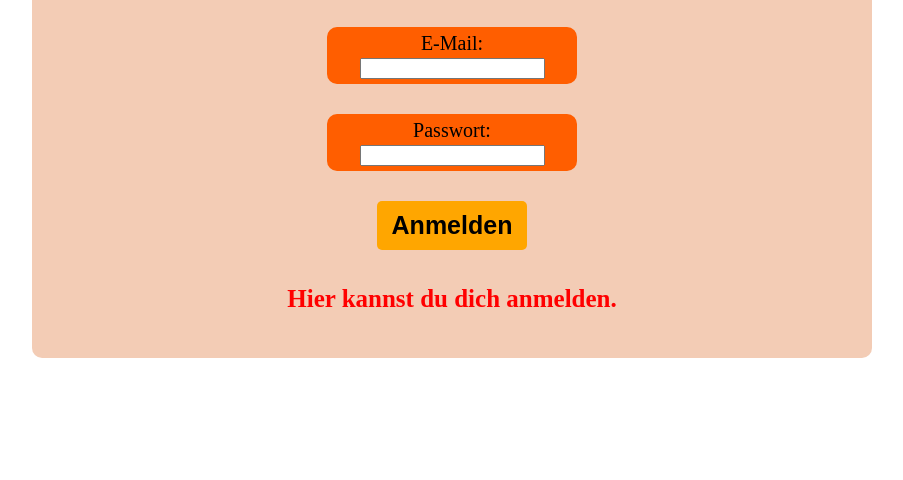
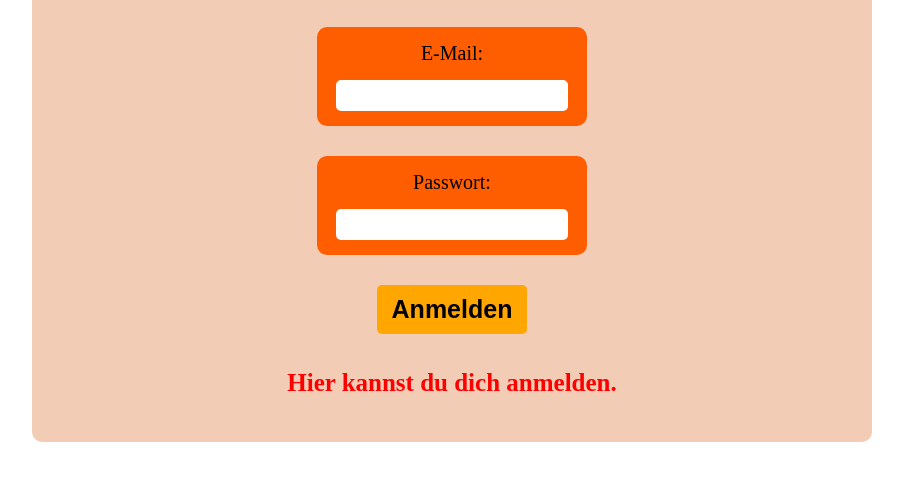
Before and after one commit to vadimstyr/IuQuizApp, a website: page quiz/public/html/userNameLoginIndex.html in a window 1280 px wide. Shown: the part 80-560 px from the top of the page, without its empty margins (188-1091 px from the left). Drawn offline with nearby package versions, Linux system fonts and the light colour scheme.

```diff
--- a/quiz/public/css/style.css
+++ b/quiz/public/css/style.css
@@ -119,18 +119,32 @@
     margin-bottom: 20px ;
 }
 .username,.passwort-1, .passwort-2 {
-    width: 30%; /* Breite des H1-Elements */
-    margin: 0 auto; /* Zentriert horizontal - wird gebraucht um die Zentrierung links zu entfernen. */
-    font-size: 20px; /* Schriftgröße */
-    border-radius: 10px; /* Runde Ecken */
-    background-color: #ff5e00; /* Hintergrundfarbe */
-    color: #000; /* Textfarbe */
-    padding: 5px; /* Innenabstand */
-    text-align: center; /* Zentriert den Text */
-    margin-bottom: 20px ;
+    width: 30%;
+    margin: 0 auto;
+    font-size: 20px;
+    border-radius: 10px;
+    background-color: #ff5e00;
+    color: #000;
+    padding: 15px; /* etwas mehr Padding */
+    text-align: center;
+    margin-bottom: 20px;
     margin-top: 30px;
-    border: none; /* Entfernt den Standardrahmen */
+    border: none;
     cursor: pointer;
+    display: flex; /* Neu hinzugefügt */
+    flex-direction: column; /* Neu hinzugefügt */
+    gap: 10px; /* Neu hinzugefügt */
+}
+.username input, .passwort-1 input, .passwort-2 input {
+    padding: 8px;
+    border-radius: 5px;
+    border: none;
+    width: 90%; /* Breite des Input-Felds */
+    margin: 0 auto; /* zentriert das Input-Feld */
+}
+
+.username label, .passwort-1 label, .passwort-2 label {
+    margin-bottom: 5px;
 }
 .quiz-qerwaltung {
     width: 40%; /* Breite des H1-Elements */
```
